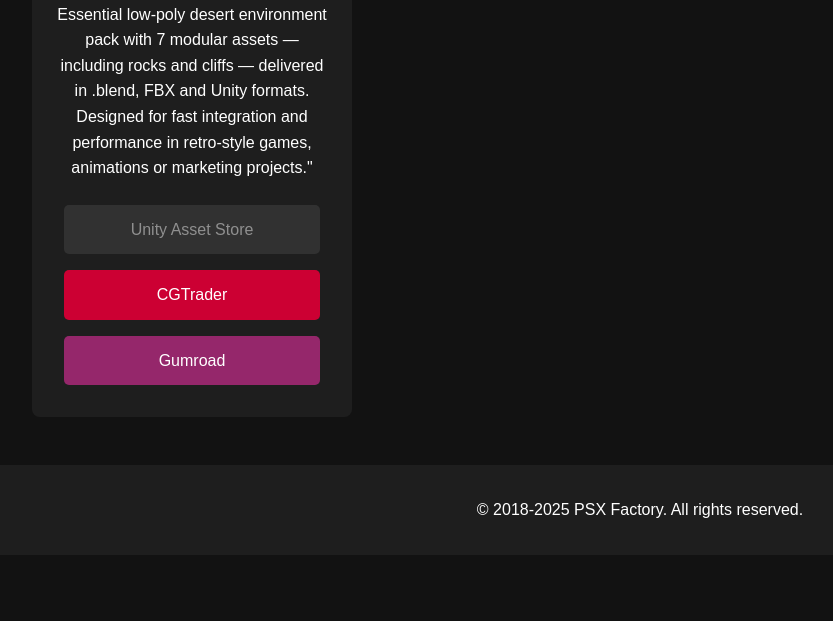
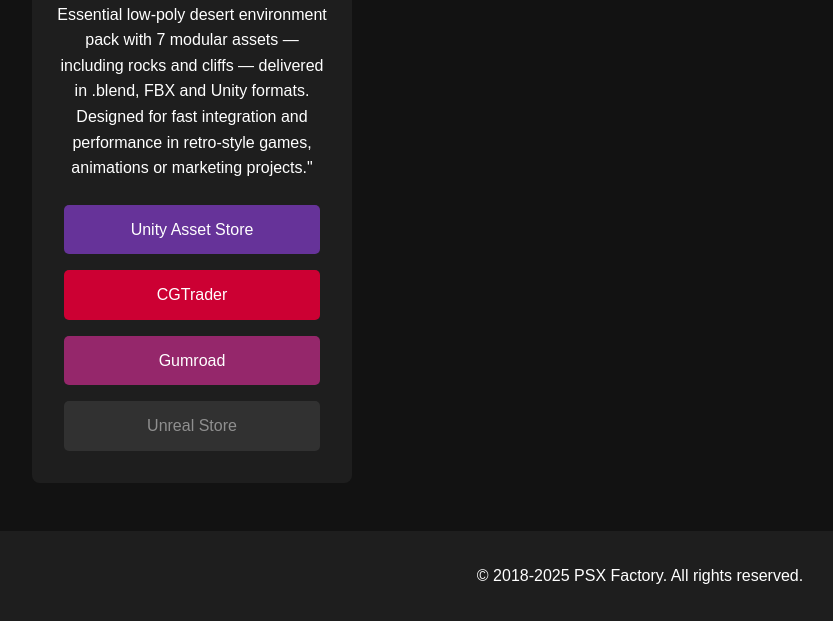
Before and after one commit to psxfactory/psxfactory.github.io, a plain HTML site: page index.html in a window 1280 px wide. Shown: the part 975-1596 px from the top of the page, without its empty margins (0-833 px from the left). Before the commit the page ends 1530 px from the top, so only its background shows below. Drawn offline with Linux system fonts and the light colour scheme.

Commit message:
Update index.html

```diff
--- a/index.html
+++ b/index.html
@@ -36,9 +36,10 @@
                 <div>
                     <p>Essential low-poly desert environment pack with 7 modular assets — including rocks and cliffs — delivered in .blend, FBX and Unity formats. Designed for fast integration and performance in retro-style games, animations or marketing projects."</p>
                     <div class="purchase-options">
-                        <a href="https://assetstore.unity.com/packages/3d/environments/landscapes/pf-desert-pack-free-3d-psx-retrostyle-304703" target="_blank" class="disabled uas-button coming-soon-btn" alt="Coming Soon" title="Coming Soon">Unity Asset Store</a>
+                        <a href="https://assetstore.unity.com/packages/3d/environments/landscapes/pf-desert-pack-free-3d-psx-retrostyle-304703" target="_blank" class="uas-button" alt="Coming Soon" title="Coming Soon">Unity Asset Store</a>
                         <a href="https://www.cgtrader.com/free-3d-models/exterior/landscape/bodes-stone-collection-1" target="_blank" class="cgtrader-button">CGTrader</a>
                         <a href="https://psxfactory.gumroad.com/l/PF_Desert_Pack" target="_blank" class="gumroad-button">Gumroad</a>
+                        <a href="#" target="_blank" class="disabled uas-button coming-soon-btn" alt="Coming Soon" title="Coming Soon">Unreal Store</a>
                     </div>
                 </div>
             </div>
```
